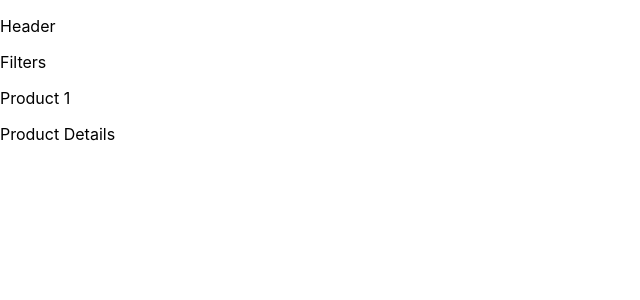
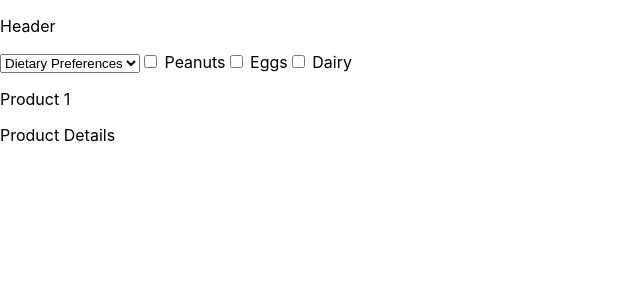
Before and after one commit to Iceland-Hackathon/Iceland-Hackathon070823, a React (Create React App) app in the folder allergy-avoider/: page / in a window 1280 px wide. Shown: the top 300 px of the page, without its empty margins (0-640 px from the left). Built offline with nearby package versions, Linux system fonts and the light colour scheme.

Commit message:
added dropdown

```diff
--- a/allergy-avoider/src/App.js
+++ b/allergy-avoider/src/App.js
@@ -1,14 +1,20 @@
 import './App.css';
 import Header from './components/Header';
-import React from 'react';
+import React, {useState} from 'react';
 import Filters from './components/Filters';
 import ProductList from './components/ProductList';
 
+
 function App() {
+const [diet, setDiet] = useState("")
+const [allergies, setAllergies] = useState([])
+
+
+
   return (
     <div>
     <Header />
-    <Filters />
+    <Filters allergies={allergies} diet={diet} setAllergies={setAllergies} setDiet={setDiet}/>
     <ProductList />
     </div>
   );
--- a/allergy-avoider/src/components/Filters.js
+++ b/allergy-avoider/src/components/Filters.js
@@ -1,7 +1,40 @@
-function Filters() {
-    return (
-      <p>Filters</p>
-    );
-  }
 
-  export default Filters;
+
+function Filters({diet, allergies, setDiet, setAllergies}) {
+
+
+
+function handleDietChange(e) {
+  setDiet(e.target.value)
+}
+
+
+
+console.log(diet)
+  return (
+    <>
+      {/* dietary requirements dropown */}
+      <select onChange={handleDietChange}>
+        <option value="">Dietary Preferences</option>
+        <option value="Halal">Halal</option>
+        <option value="Kosher">Kosher</option>
+        <option value="Vegan">Vegan</option>
+        <option value="Vegetarian">Vegetarian</option>
+        <option value="Pescetarian">Pescetarian</option>
+      </select>
+      {/* allergies checkbox */}
+      <label >
+      <input type="checkbox" value="Peanuts" /> Peanuts
+      </label>
+      <label >
+      <input type="checkbox" value="Eggs" /> Eggs
+      </label>
+      <label >
+      <input type="checkbox" value="Dairy" /> Dairy
+      </label>
+
+    </>
+  );
+}
+
+export default Filters;
```
